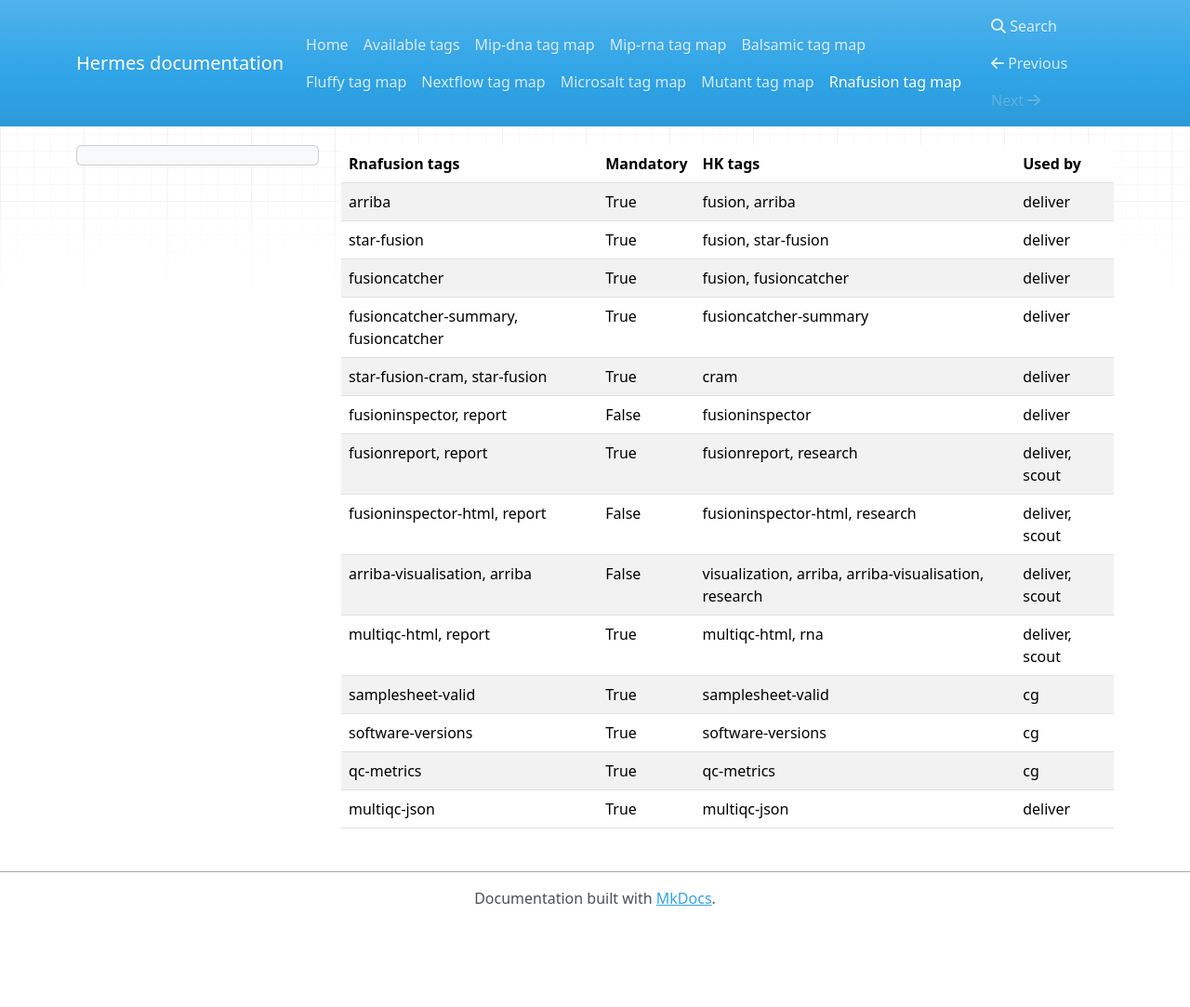
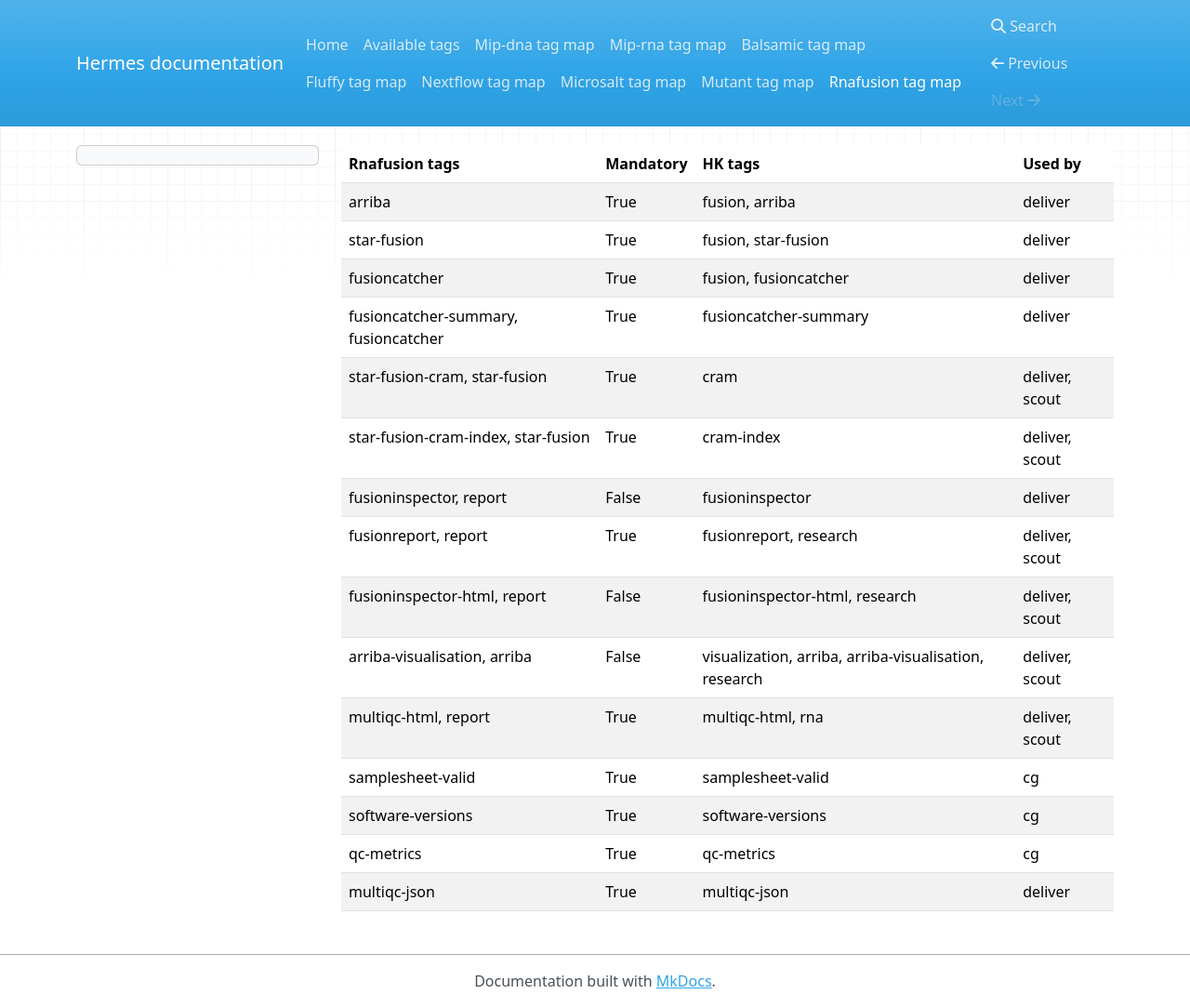
Before and after one commit to Clinical-Genomics/hermes, an MkDocs documentation site: the page built from docs/rnafusion_map.md, in a window 1280 px wide and 1083 px high. Shown: the whole window at 93% size. Built offline with MkDocs 1.6.1, drawn with Linux system fonts in a browser that asks for light colours; nearby versions of some CDN libraries.

Commit message:
add cram index

```diff
--- a/docs/rnafusion_map.md
+++ b/docs/rnafusion_map.md
@@ -4,7 +4,8 @@
 | star-fusion                                                    | True        | fusion, star-fusion                         | deliver               |
 | fusioncatcher                                                  | True        | fusion, fusioncatcher                       | deliver               |
 | fusioncatcher-summary, fusioncatcher                           | True        | fusioncatcher-summary                       | deliver               |
-| star-fusion-cram, star-fusion                                  | True        | cram                       | deliver               |
+| star-fusion-cram, star-fusion                                  | True        | cram                                        | deliver, scout         |
+| star-fusion-cram-index, star-fusion                            | True        | cram-index                                   | deliver, scout        |
 | fusioninspector, report                                        | False        | fusioninspector                             | deliver               |
 | fusionreport, report                                           | True        | fusionreport, research                                | deliver, scout        |
 | fusioninspector-html, report                                   | False        | fusioninspector-html, research                        | deliver, scout        |
```
Also changed, not shown: 1 other file.
